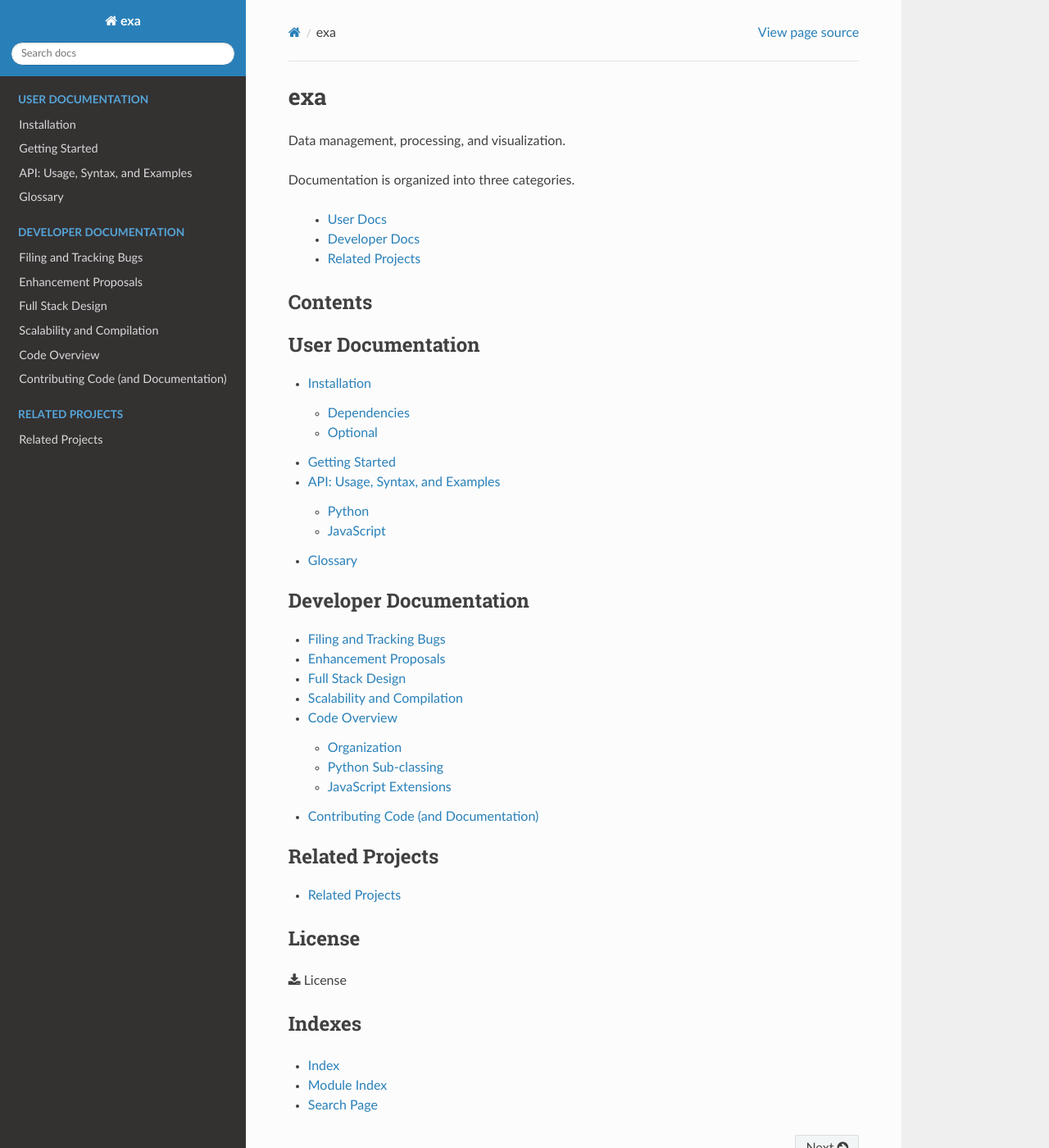
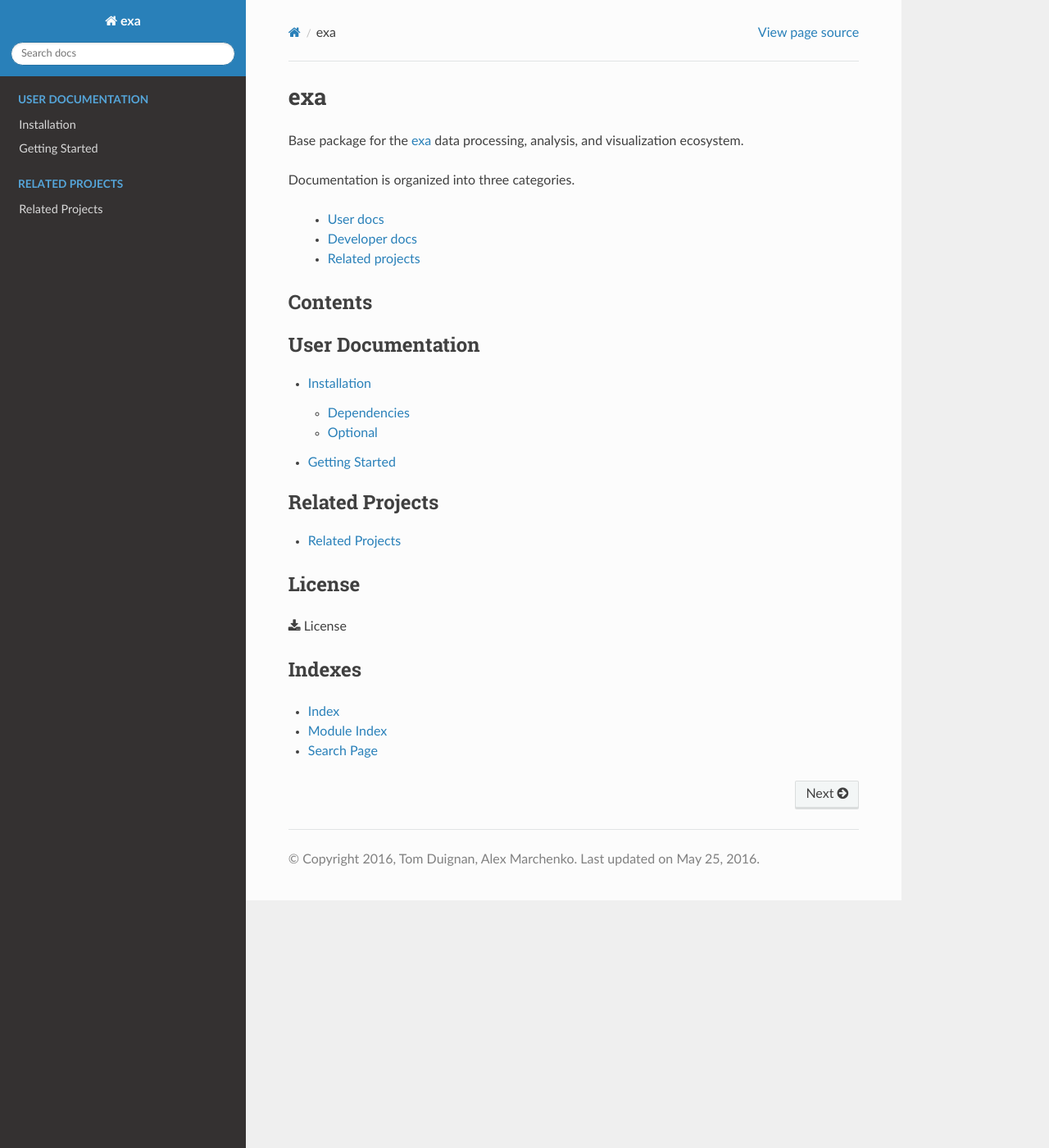
Before and after one commit to exa-analytics/exa, a Sphinx documentation site: the page built from doc/source/index.rst, in a window 1280 px wide and 1400 px high. Shown: the whole window at 82% size. Built offline with Sphinx 7.4.7 and the Read the Docs theme 2.0.0, drawn with Linux system fonts in a browser that asks for light colours; pages that are not in the unit, such as notebooks, are missing from menus; the version number could not be read and is left out.

Commit message:
Reworking docs

```diff
--- a/doc/source/index.rst
+++ b/doc/source/index.rst
@@ -6,13 +6,14 @@
 ##################
 exa
 ##################
-Data management, processing, and visualization.
+Base package for the `exa`_ data processing, analysis, and visualization ecosystem.
+
 
 Documentation is organized into three categories.
 
-    - :ref:`User Docs<user-docs>`
-    - :ref:`Developer Docs<dev-docs>`
-    - :ref:`Related Projects<rel-proj>`
+    - :ref:`User docs<user-docs>`
+    - :ref:`Developer docs<dev-docs>`
+    - :ref:`Related projects<rel-proj>`
 
 ****************
 Contents
@@ -26,8 +27,7 @@ Contents
 
     install.rst
     started.rst
-    api.rst
-    glossary.rst
+..    api.rst
 
 .. _dev-docs:
 
@@ -35,11 +35,11 @@ Contents
     :maxdepth: 2
     :caption: Developer Documentation
 
-    bugs.rst
-    proposal.rst
-    stack.rst
-    code.rst
-    contrib.rst
+..    bugs.rst
+..    proposal.rst
+..    stack.rst
+..    code.rst
+..    contrib.rst
 
 .. _rel-proj:
 
@@ -60,3 +60,5 @@ Indexes
 * :ref:`genindex`
 * :ref:`modindex`
 * :ref:`search`
+
+.. _exa: https://exa-analytics.github.io/
```
Also changed, not shown: README.md (+1 -1 lines), doc/source/glossary.rst (deleted, +0 -8 lines), doc/source/stack.rst (+5 -8 lines), doc/source/_static/logo.png (added), 2 other files.
